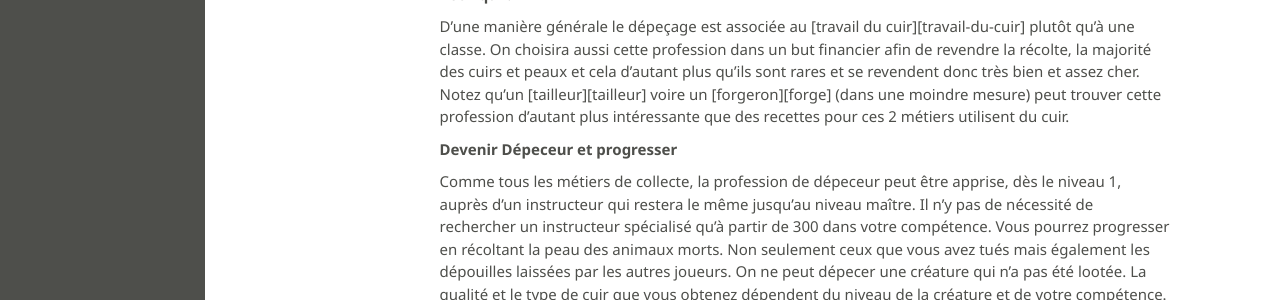
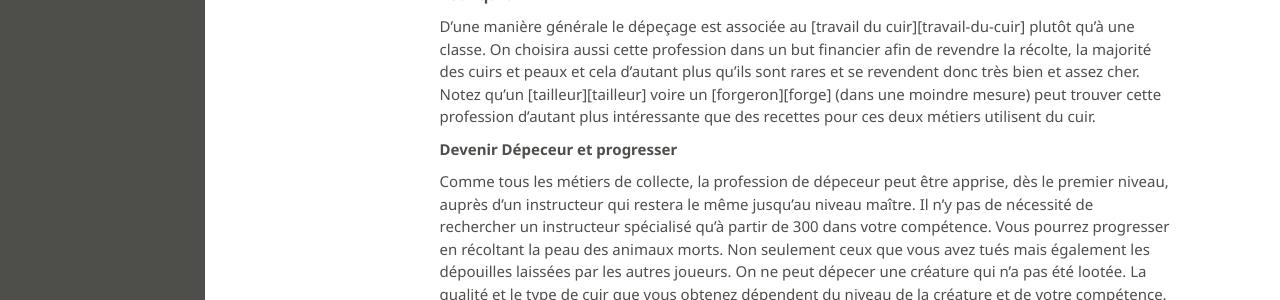
Before and after one commit to toxinu/vanilla-doc, a Jekyll site: the page built from docs/metiers-principaux/index.md, in a window 1280 px wide and 900 px high. Shown: the part 278-578 px from the top of the window. Built offline with Jekyll 4.4.1, drawn with Linux system fonts in a browser that asks for light colours; nearby versions of some CDN libraries; Markdown is read by kramdown in place of the engine named in the settings.

Commit message:
Update index.md

```diff
--- a/docs/metiers-principaux/index.md
+++ b/docs/metiers-principaux/index.md
@@ -14,11 +14,11 @@ Le dépeçage permet de rassembler des pièces de cuir et de peaux d'animaux mor
 
 **Pour qui ?**
 
-D'une manière générale le dépeçage est associée au [travail du cuir][travail-du-cuir] plutôt qu'à une classe. On choisira aussi cette profession dans un but financier afin de revendre la récolte, la majorité des cuirs et peaux et cela d'autant plus qu'ils sont rares et se revendent donc très bien et assez cher. Notez qu'un [tailleur][tailleur] voire un [forgeron][forge] (dans une moindre mesure) peut trouver cette profession d'autant plus intéressante que des recettes pour ces 2 métiers utilisent du cuir.
+D'une manière générale le dépeçage est associée au [travail du cuir][travail-du-cuir] plutôt qu'à une classe. On choisira aussi cette profession dans un but financier afin de revendre la récolte, la majorité des cuirs et peaux et cela d'autant plus qu'ils sont rares et se revendent donc très bien et assez cher. Notez qu'un [tailleur][tailleur] voire un [forgeron][forge] (dans une moindre mesure) peut trouver cette profession d'autant plus intéressante que des recettes pour ces deux métiers utilisent du cuir.
 
 **Devenir Dépeceur et progresser**
 
-Comme tous les métiers de collecte, la profession de dépeceur peut être apprise, dès le niveau 1, auprès d'un instructeur qui restera le même jusqu'au niveau maître. Il n'y pas de nécessité de rechercher un instructeur spécialisé qu'à partir de 300 dans votre compétence.
+Comme tous les métiers de collecte, la profession de dépeceur peut être apprise, dès le premier niveau, auprès d'un instructeur qui restera le même jusqu'au niveau maître. Il n'y pas de nécessité de rechercher un instructeur spécialisé qu'à partir de 300 dans votre compétence.
 Vous pourrez progresser en récoltant la peau des animaux morts. Non seulement ceux que vous avez tués mais également les dépouilles laissées par les autres joueurs. On ne peut dépecer une créature qui n'a pas été lootée.
 La qualité et le type de cuir que vous obtenez dépendent du niveau de la créature et de votre compétence.
 
```
